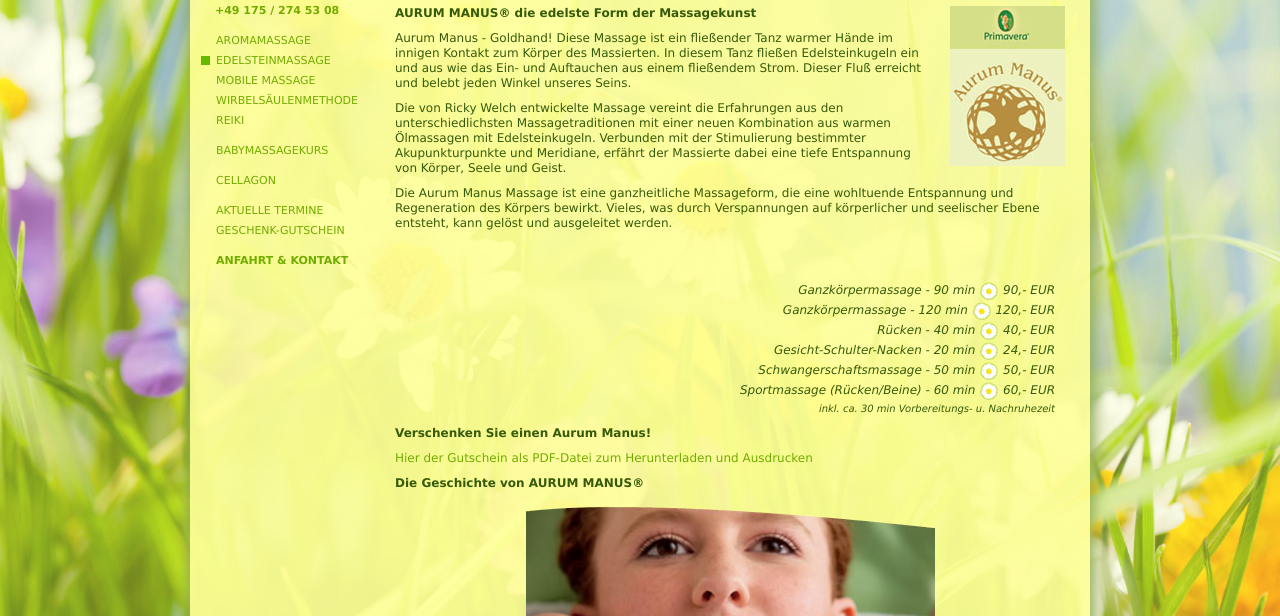
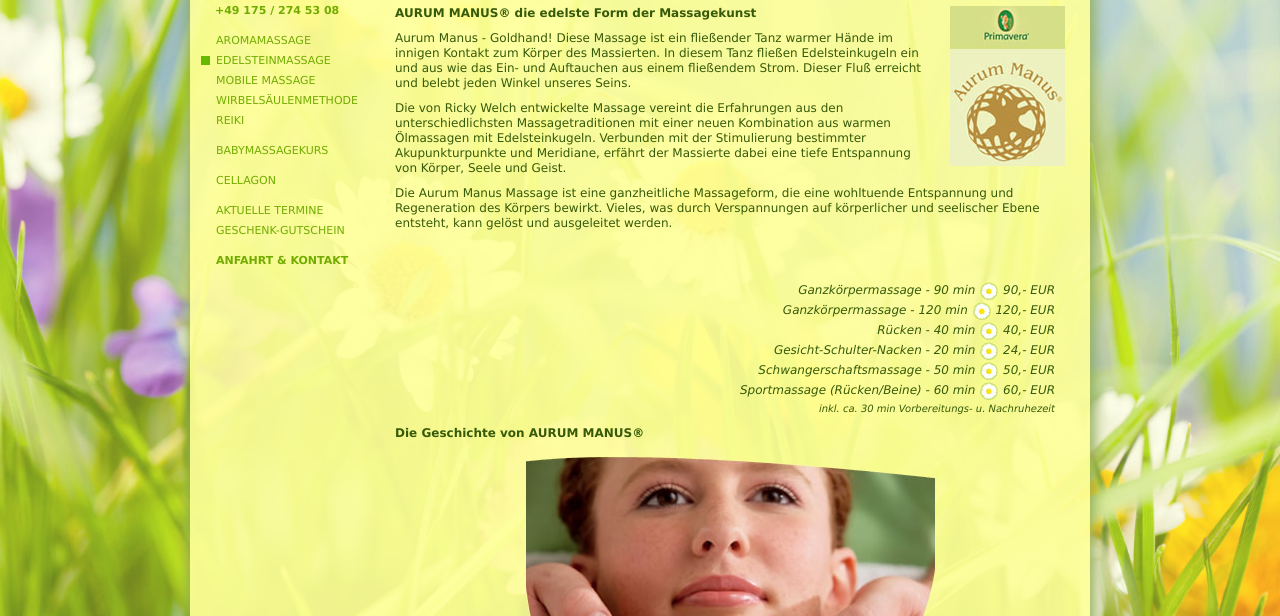
Before and after one commit to tinotruppel/liegewiese-aromamassagen, a plain HTML site: page edelstein-massage.html in a window 1280 px wide. Shown: the part 184-800 px from the top of the page. Drawn offline with Linux system fonts and the light colour scheme; a web font is replaced by a local one.

Commit message:
Gutscheine umformuliert.

```diff
--- a/edelstein-massage.html
+++ b/edelstein-massage.html
@@ -113,11 +113,6 @@
             60,- EUR<br/>
             <span class="smaller">inkl. ca. 30 min Vorbereitungs- u. Nachruhezeit</span>
         </div>
-
-        <h2>Verschenken Sie einen Aurum Manus!</h2>
-        <a href="https://www.liegewiese-aromamassagen.de/uploads/am_gutschein.pdf">Hier der Gutschein als PDF-Datei zum
-            Herunterladen und
-            Ausdrucken</a>
 
         <h2>Die Geschichte von AURUM MANUS®</h2>
         <img src="images/f_02_aurum.png" class="center"/>
```
Also changed, not shown: geschenk-gutscheine.html (+12 -4 lines).
